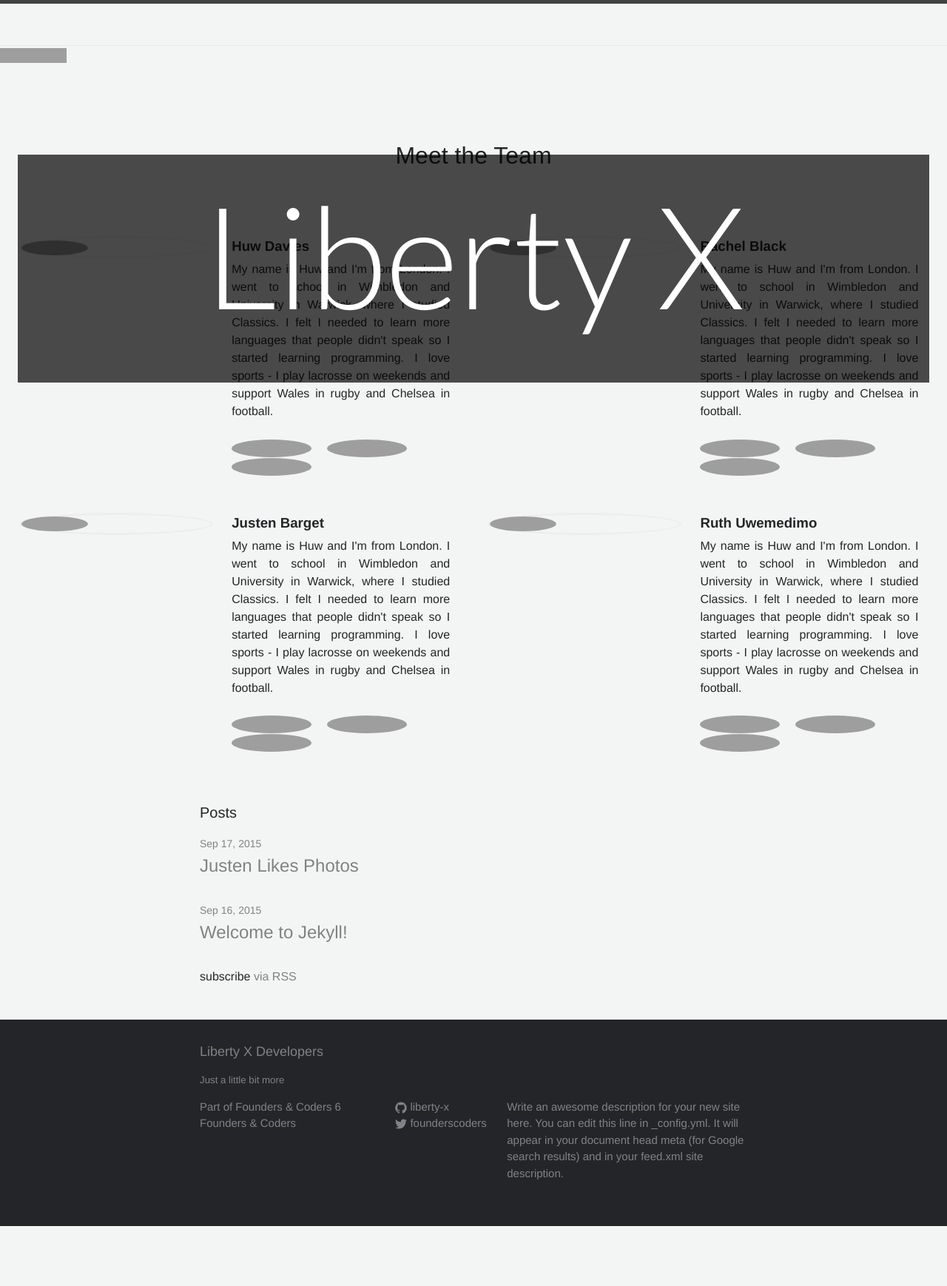
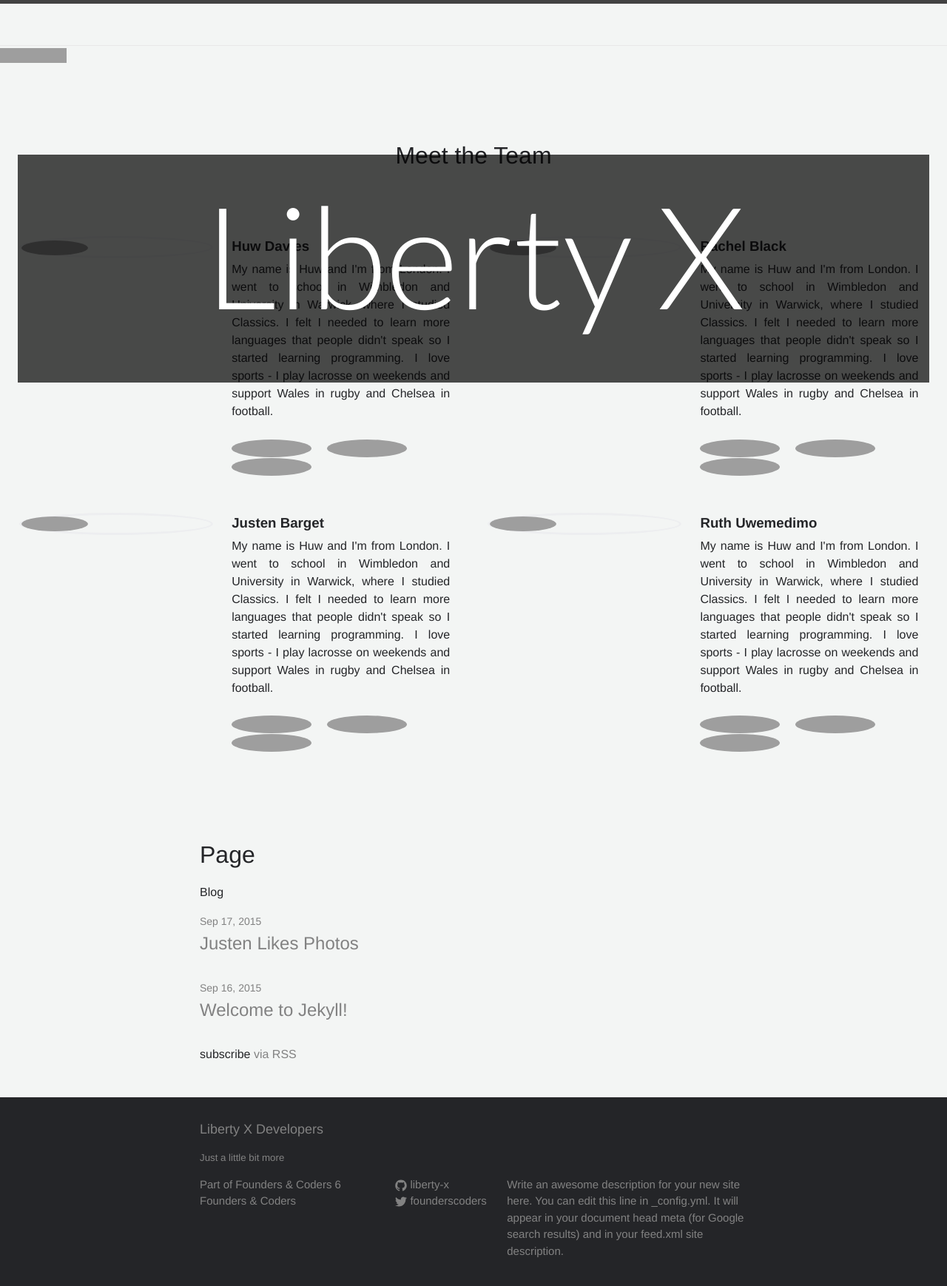
Before and after one commit to liberty-x/liberty-x.github.io, a Jekyll site: the page built from index.html, in a window 1280 px wide, cut to the strip 0-1762 px from the top of the page. Shown: the top 1738 px of the strip at 74% size. Built offline with Jekyll 4.4.1, drawn with Linux system fonts in a browser that asks for light colours; before the commit the page ends 1657 px from its top, so only the background shows below that; grey boxes are pictures that could not be loaded.

Commit message:
starting to change layout of Blog page

```diff
--- a/_sass/_layout.scss
+++ b/_sass/_layout.scss
@@ -165,9 +165,9 @@
     padding: $spacing-unit 0;
 }
 
-.page-heading {
+/*.page-heading {
     font-size: 20px;
-}
+}*/
 
 .post-list {
     margin-left: 0;
--- a/css/bios.css
+++ b/css/bios.css
@@ -64,6 +64,7 @@
   .biopic{
     width: 100%;
     margin-top: 1em;
+    border-style: none;
   }
 
   .bious{
--- a/index.html
+++ b/index.html
@@ -1,13 +1,13 @@
 ---
 layout: default
 ---
-<br><br><br><br><br><br><br><br><br><br><br><br><br><br><br>
+<br><br><br><br><br><br><br><br><br><br><br><br><br><br><br><br><br>
 <div class="home">
 
 
 
-
-  <h1 class="page-heading">Posts</h1>
+<h1 class="page-">Page</h1>
+  <p class="page-heading">Blog</p>
 
   <ul class="post-list">
     {% for post in site.posts %}
```
